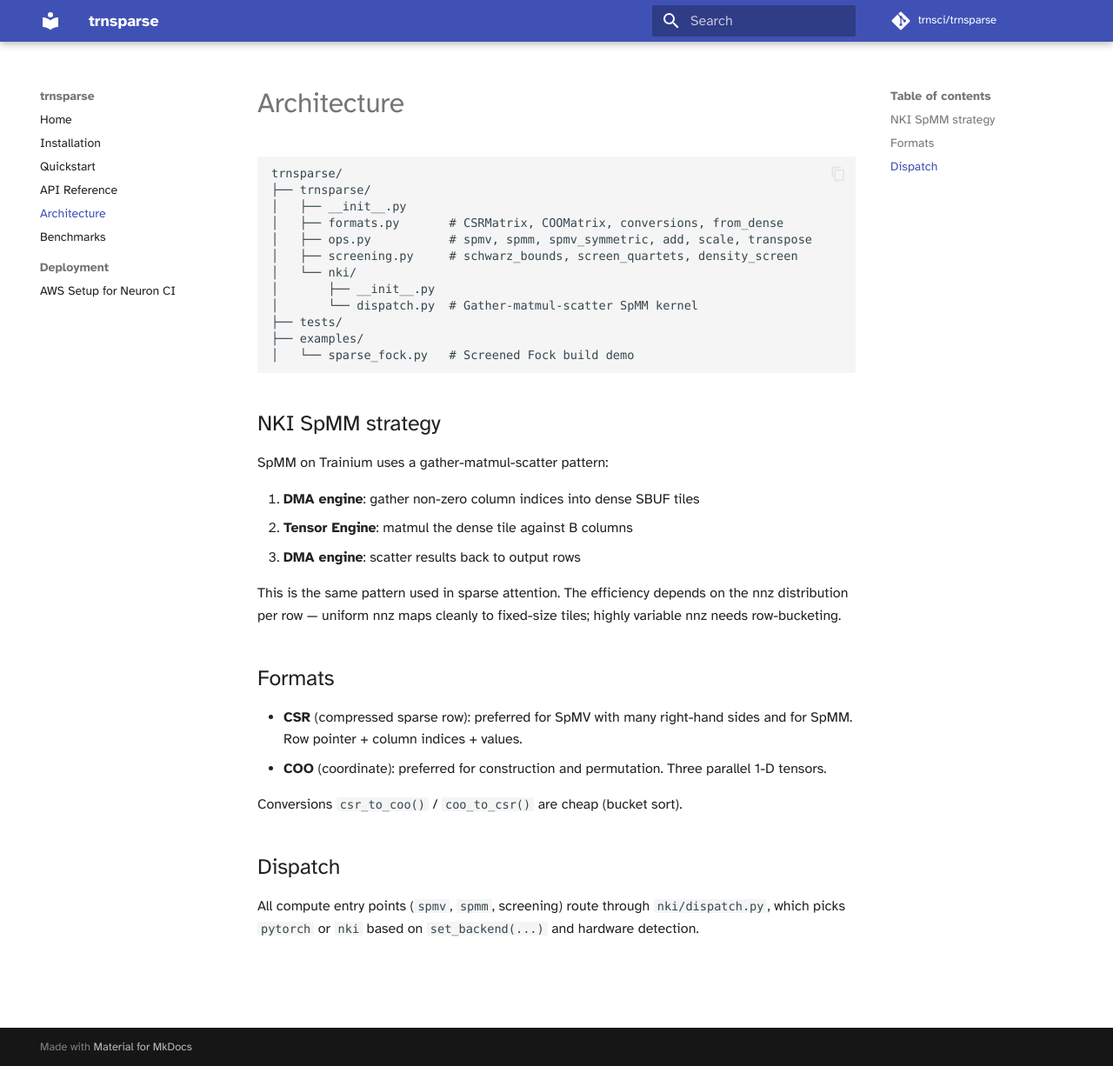
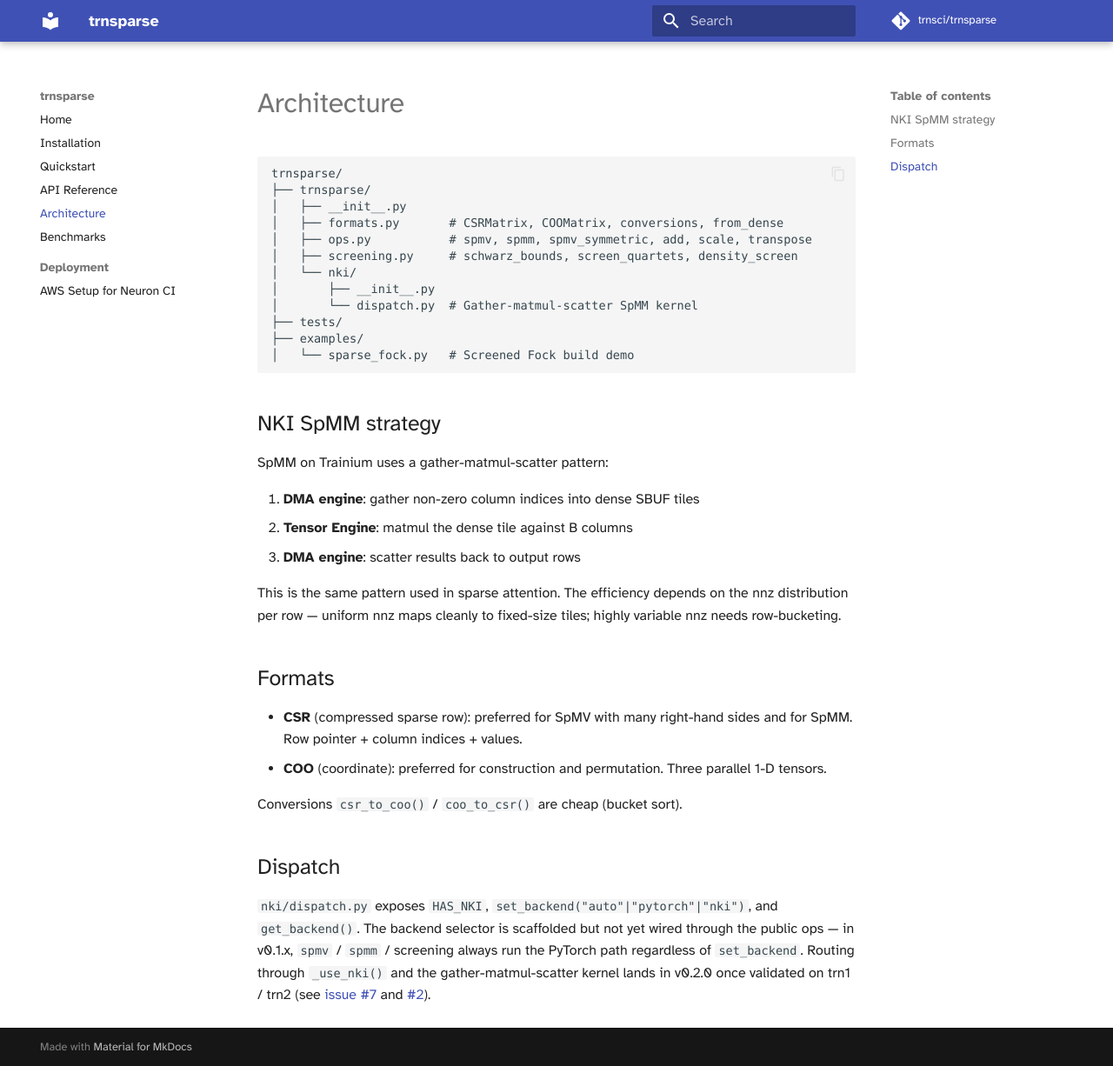
Before and after one commit to trnsci/trnsparse, an MkDocs documentation site: the page built from docs/architecture.md, in a window 1280 px wide and 1226 px high. Shown: the whole window at 87% size. Built offline with MkDocs 1.6.1 and Material for MkDocs 9.7.7, drawn with Linux system fonts in a browser that asks for light colours; some web fonts are replaced; comment, search, counter and statistics services are not loaded.

Commit message:
release: 0.1.2 — version sync + docs drift fix
- __version__ aligned with pyproject.toml (both 0.1.2). The 0.1.0/0.1.1
  mismatch would have shown up wrong in `pip show` once on PyPI.
- README Docs badge + mkdocs site_url point at trnsci.dev/trnsparse/.
- architecture.md clarifies NKI is scaffolded; PyTorch path is what runs
  in v0.1.x.

Closes #5.

```diff
--- a/docs/architecture.md
+++ b/docs/architecture.md
@@ -34,4 +34,4 @@
 
 ## Dispatch
 
-All compute entry points (`spmv`, `spmm`, screening) route through `nki/dispatch.py`, which picks `pytorch` or `nki` based on `set_backend(...)` and hardware detection.
+`nki/dispatch.py` exposes `HAS_NKI`, `set_backend("auto"|"pytorch"|"nki")`, and `get_backend()`. The backend selector is scaffolded but not yet wired through the public ops — in v0.1.x, `spmv` / `spmm` / screening always run the PyTorch path regardless of `set_backend`. Routing through `_use_nki()` and the gather-matmul-scatter kernel lands in v0.2.0 once validated on trn1 / trn2 (see [issue #7](https://github.com/trnsci/trnsparse/issues/7) and [#2](https://github.com/trnsci/trnsparse/issues/2)).
--- a/pyproject.toml
+++ b/pyproject.toml
@@ -4,7 +4,7 @@
 
 [project]
 name = "trnsparse"
-version = "0.1.1"
+version = "0.1.2"
 description = "Sparse matrix operations for AWS Trainium via NKI"
 readme = "README.md"
 license = "Apache-2.0"
--- a/trnsparse/__init__.py
+++ b/trnsparse/__init__.py
@@ -5,7 +5,7 @@
 sparse scientific computing. Part of the trnsci scientific computing suite.
 """
 
-__version__ = "0.1.0"
+__version__ = "0.1.2"
 
 from .formats import CSRMatrix, COOMatrix, from_dense, from_scipy, eye_sparse
 from .ops import (spmv, spmm, spmv_symmetric, sparse_add, sparse_scale,
```
Also changed, not shown: CHANGELOG.md (+13 -0 lines), README.md (+1 -1 lines).
